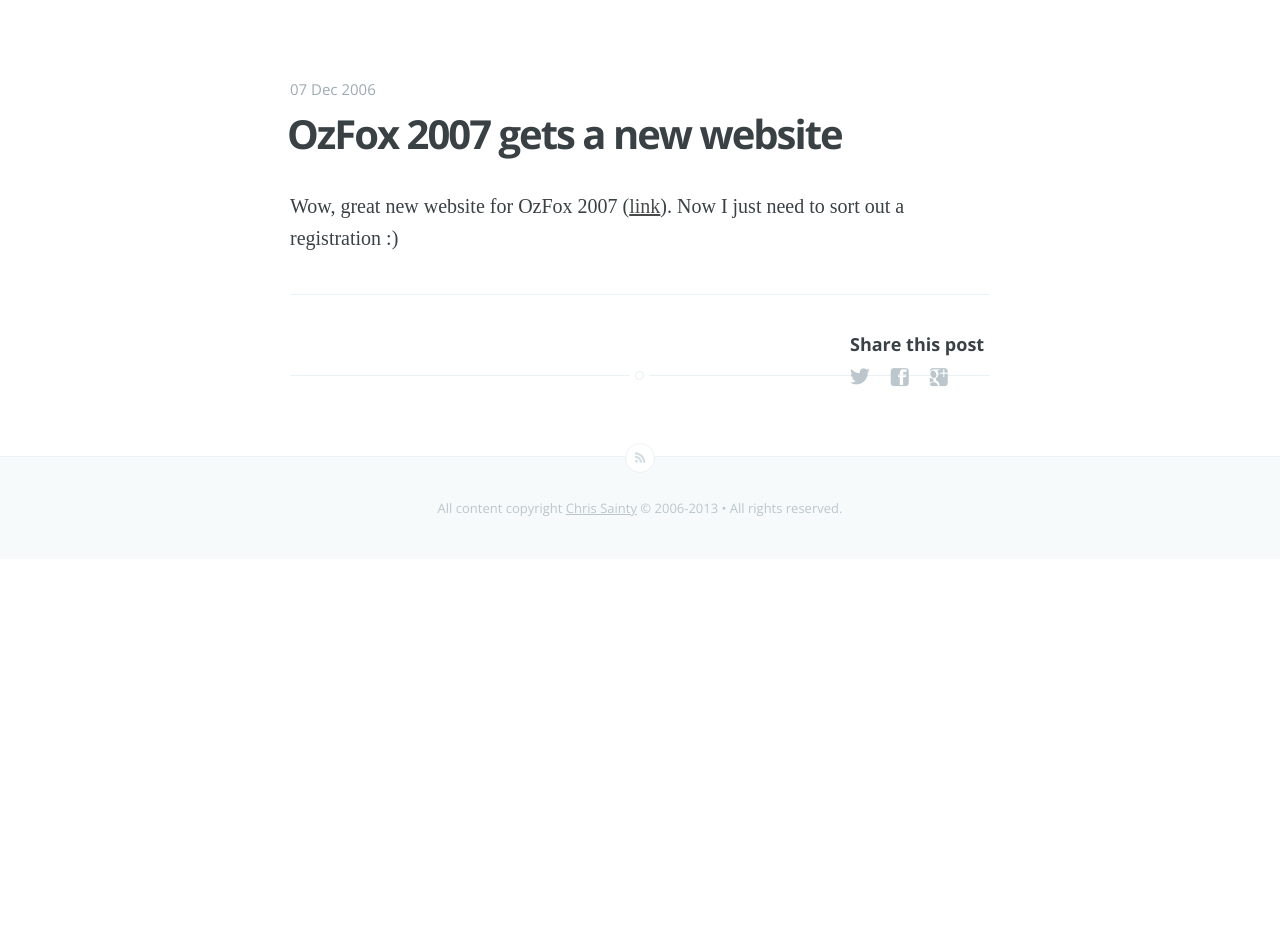
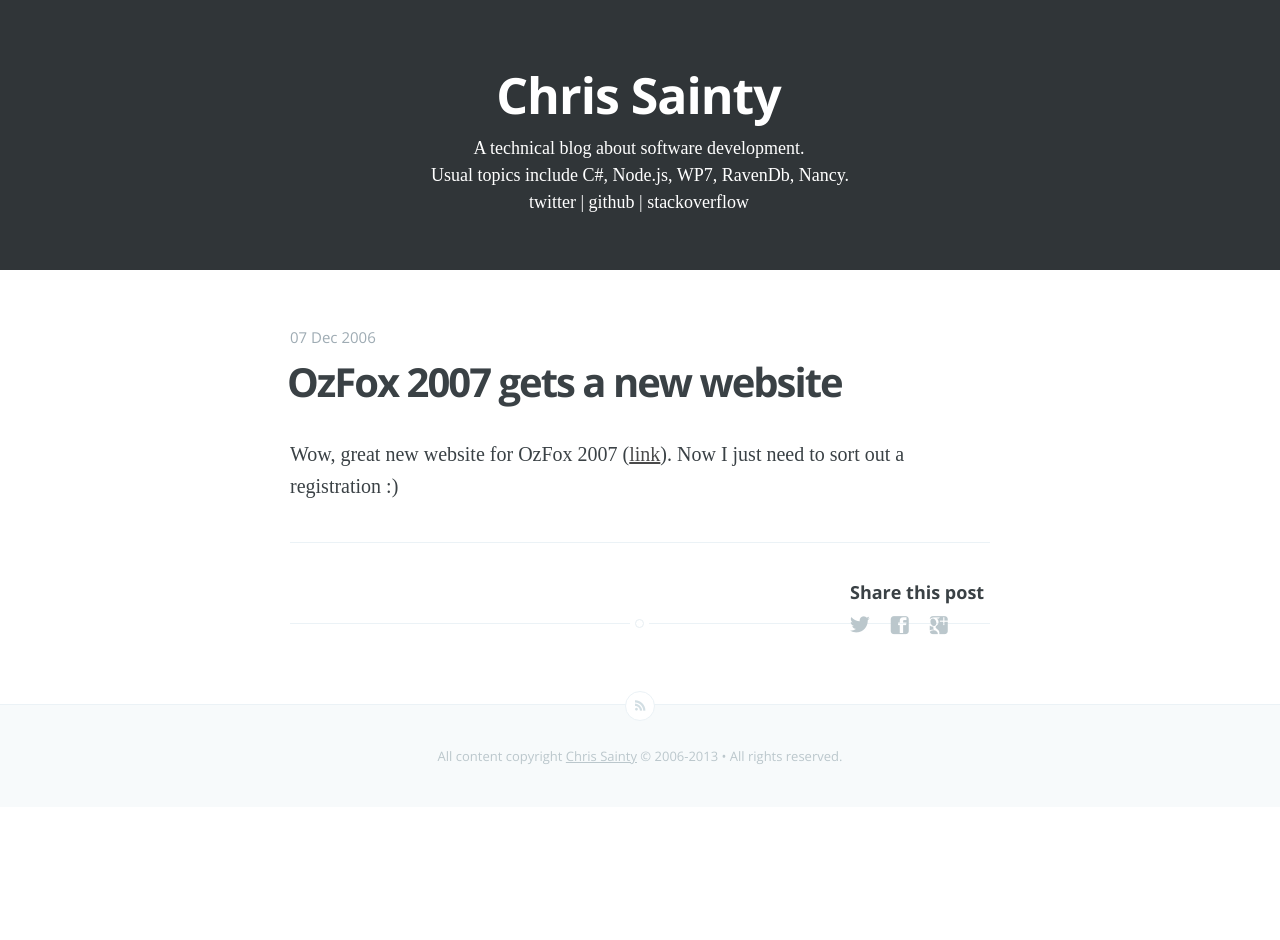
Before and after one commit to csainty/csainty.github.io, a Jekyll site: the page built from _posts/2006-12-07-ozfox-2007-gets-new-website.md, in a window 1280 px wide. Built offline with Jekyll 4.4.1, drawn with Linux system fonts in a browser that asks for light colours; some web fonts are replaced; Markdown is read by kramdown in place of the engine named in the settings; after the commit the page ends 900 px from its top, so only the background shows below that.

Commit message:
Moved header on to all pages

```diff
--- a/_layouts/default.html
+++ b/_layouts/default.html
@@ -14,6 +14,17 @@
     <script src="/js/prism.js" defer></script>
 </head>
 <body>
+  <header id="site-head" class="dark">
+      <div class="vertical">
+          <div id="site-head-content" class="inner">
+
+              <h1 class="blog-title"><a href="{{site.url}}">{{site.name}}</a></h1>
+              <h2 class="blog-description">A technical blog about software development.<br>Usual topics include C#, Node.js, WP7, RavenDb, Nancy.</h2>
+              <h2 class="blog-description"><a href="http://twitter.com/csainty" rel="external">twitter</a> | <a href="http://github.com/csainty" rel="external">github</a> | <a href="http://stackoverflow.com/users/625695/chris-sainty" rel="external">stackoverflow</a></h2>
+          </div>
+      </div>
+  </header>
+
   {{ content }}
 
   <footer class="site-footer">
--- a/_layouts/post.html
+++ b/_layouts/post.html
@@ -3,16 +3,6 @@
 ---
 
 <article class="post">
-
-    <header class="post-header">
-        <a id="blog-logo" href="{{ site.url }}">
-            {% if site.logo %}
-                <img src="{{ site.logo }}" alt="{{ site.name }}" />
-            {% else %}
-                {{ site.name }}
-            {% endif %}
-        </a>
-    </header>
 
     <span class="post-meta"><time datetime="{{ page.date | date_to_string }}">{{ page.date | date_to_string }}</time>  {% if post.tags %}in {{ post | tags }}{% endif %}</span>
 
--- a/css/main.css
+++ b/css/main.css
@@ -157,10 +157,16 @@
     color: #50585D;
 }
 
-header a {
+header.dark a {
     color: #fff;
     text-decoration: none;
+    transition: color ease 0.3s;
 }
+
+header.dark a:hover {
+    color: #57A3E8;
+}
+
 
 .read-more-link {
     font-size: smaller;
```
Also changed, not shown: index.html (+0 -12 lines).
